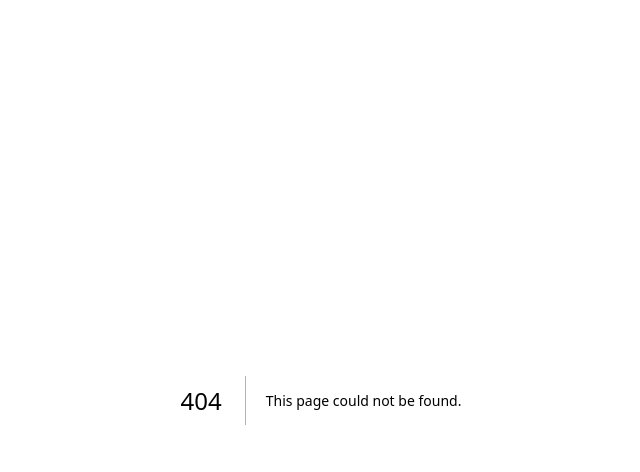
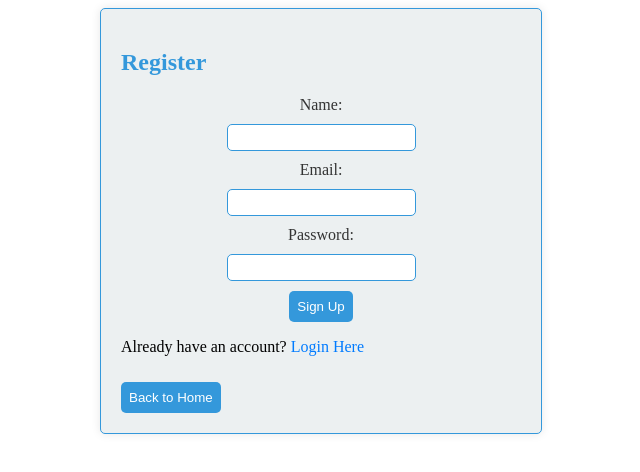
Before and after one commit to egeBulutDev/simpleDndUi, a Next.js app: page /register in a window 1280 px wide. Before the commit this address had no page. Shown: the top 472 px of the page, without its empty margins (319-959 px from the left). Built offline with nearby package versions, Linux system fonts and the light colour scheme.

Commit message:
dev-pageitems-gridlook

```diff
--- /dev/null
+++ b/components/Register.js
@@ -0,0 +1,65 @@
+// pages/register.js
+import React, { useState } from 'react';
+import axios from '../utils/axios';
+import { useRouter } from 'next/router';
+import { FormContainer, SubmitButton, BackButton } from '../styles/styles';
+
+const Register = () => {
+    const [name, setName] = useState(''); // Update to use 'name' instead of 'username'
+    const [email, setEmail] = useState('');
+    const [password, setPassword] = useState('');
+    const router = useRouter();
+
+    const handleRegister = async () => {
+        try {
+            await axios.post('/api/register', { name, email, password }); // Update to use 'name' instead of 'username'
+            router.push('/');
+        } catch (error) {
+            console.error('Register error', error.response.data);
+        }
+    };
+
+    return (
+        <FormContainer>
+            <h2>Register</h2>
+            <form>
+                <label style={{ marginBottom: '10px' }}>Name:</label> {/* Update label to 'Name' */}
+                <input
+                    type="text"
+                    value={name}
+                    onChange={(e) => setName(e.target.value)} // Update to use 'name' instead of 'username'
+                    style={{ marginBottom: '10px', padding: '5px' }}
+                />
+
+                <label style={{ marginBottom: '10px' }}>Email:</label>
+                <input
+                    type="email"
+                    value={email}
+                    onChange={(e) => setEmail(e.target.value)}
+                    style={{ marginBottom: '10px', padding: '5px' }}
+                />
+
+                <label style={{ marginBottom: '10px' }}>Password:</label>
+                <input
+                    type="password"
+                    value={password}
+                    onChange={(e) => setPassword(e.target.value)}
+                    style={{ marginBottom: '10px', padding: '5px' }}
+                />
+
+                <SubmitButton type="button" onClick={handleRegister}>
+                    Sign Up
+                </SubmitButton>
+            </form>
+            <p>
+                Already have an account?{' '}
+                <span style={{ color: '#007bff', cursor: 'pointer' }} onClick={() => router.push('/login')}>
+                    Login Here
+                </span>
+            </p>
+            <BackButton onClick={() => router.push('/')}>Back to Home</BackButton>
+        </FormContainer>
+    );
+};
+
+export default Register;
--- a/pages/index.js
+++ b/pages/index.js
@@ -1,6 +1,7 @@
 // pages/index.js
 import React from 'react';
 import PageItemList from '../components/PageItemList';
+import Header from '../components/Header';
 import styled from 'styled-components';
 
 const HomeContainer = styled.div`
@@ -10,6 +11,7 @@ const HomeContainer = styled.div`
 const Home = () => {
     return (
         <HomeContainer>
+            <Header />
             <h1>Page Items</h1>
             <PageItemList />
         </HomeContainer>
--- /dev/null
+++ b/pages/register.js
@@ -0,0 +1,7 @@
+import Register from '../components/Register';
+
+const RegisterPage = () => {
+    return <Register />;
+};
+
+export default RegisterPage;
--- a/styles/styles.js
+++ b/styles/styles.js
@@ -13,6 +13,12 @@ export const breakpoints = {
     tablet: '768px',
     desktop: '1200px',
 };
+
+export const Container = styled.div`
+  max-width: 1200px;
+  margin: 0 auto;
+  padding: 0 20px;
+`;
 
 export const GridContainer = styled.div`
   display: grid;
@@ -75,6 +81,11 @@ export const ModalCloseButton = styled.button`
   border: none;
   border-radius: 4px;
   cursor: pointer;
+  transition: background-color 0.3s;
+
+  &:hover {
+    background-color: ${colors.secondary};
+  }
 `;
 
 export const ModalImage = styled.img`
@@ -95,6 +106,7 @@ export const ModalText = styled.p`
 export const ModalLink = styled.a`
   color: ${colors.primary};
   text-decoration: underline;
+  cursor: pointer;
 
   &:hover {
     color: ${colors.secondary};
@@ -116,9 +128,110 @@ export const PaginationButton = styled.button`
   cursor: pointer;
   border: none;
   border-radius: 5px;
+  transition: background-color 0.3s;
 
   &:disabled {
     background-color: #bdc3c7;
     cursor: not-allowed;
   }
+
+  &:hover:enabled {
+    background-color: ${colors.secondary};
+  }
 `;
+
+// Additional styles for AuthContainer, AuthButton, HeaderButton
+
+export const AuthContainer = styled.div`
+  display: flex;
+  align-items: center;
+`;
+
+export const AuthButton = styled.button`
+  padding: 8px;
+  border: none;
+  border-radius: 5px;
+  cursor: pointer;
+  margin-left: 10px;
+  transition: background-color 0.3s;
+
+  &:hover {
+    background-color: #f0f0f0;
+  }
+`;
+
+export const HeaderButton = styled.span`
+  cursor: pointer;
+  padding: 8px;
+  border-radius: 5px;
+  transition: background-color 0.3s;
+  margin-left: 10px;
+
+  &:hover {
+    background-color: #f0f0f0;
+  }
+`;
+
+// Additional styles for FormContainer, SubmitButton, BackButton
+
+export const FormContainer = styled.div`
+  max-width: 400px;
+  margin: auto;
+  padding: 20px;
+  background-color: ${colors.background};
+  border: 1px solid ${colors.primary};
+  border-radius: 5px;
+  box-shadow: 0 0 10px rgba(0, 0, 0, 0.1);
+
+  h2 {
+    margin-bottom: 20px;
+    color: ${colors.primary};
+  }
+
+  form {
+    display: flex;
+    flex-direction: column;
+    align-items: center;
+  }
+
+  label {
+    margin-bottom: 10px;
+    color: ${colors.text};
+  }
+
+  input {
+    margin-bottom: 10px;
+    padding: 8px;
+    border: 1px solid ${colors.primary};
+    border-radius: 5px;
+  }
+`;
+
+export const SubmitButton = styled.button`
+  padding: 8px;
+  background-color: ${colors.primary};
+  color: white;
+  border: none;
+  border-radius: 5px;
+  cursor: pointer;
+  transition: background-color 0.3s;
+
+  &:hover {
+    background-color: ${colors.secondary};
+  }
+`;
+
+export const BackButton = styled.button`
+  margin-top: 10px;
+  padding: 8px;
+  background-color: ${colors.primary};
+  color: white;
+  border: none;
+  border-radius: 5px;
+  cursor: pointer;
+  transition: background-color 0.3s;
+
+  &:hover {
+    background-color: ${colors.secondary};
+  }
+`;
```
Also changed, not shown: components/Header.js (added, +55 -0 lines), components/Login.js (added, +57 -0 lines), pages/login.js (added, +8 -0 lines).
